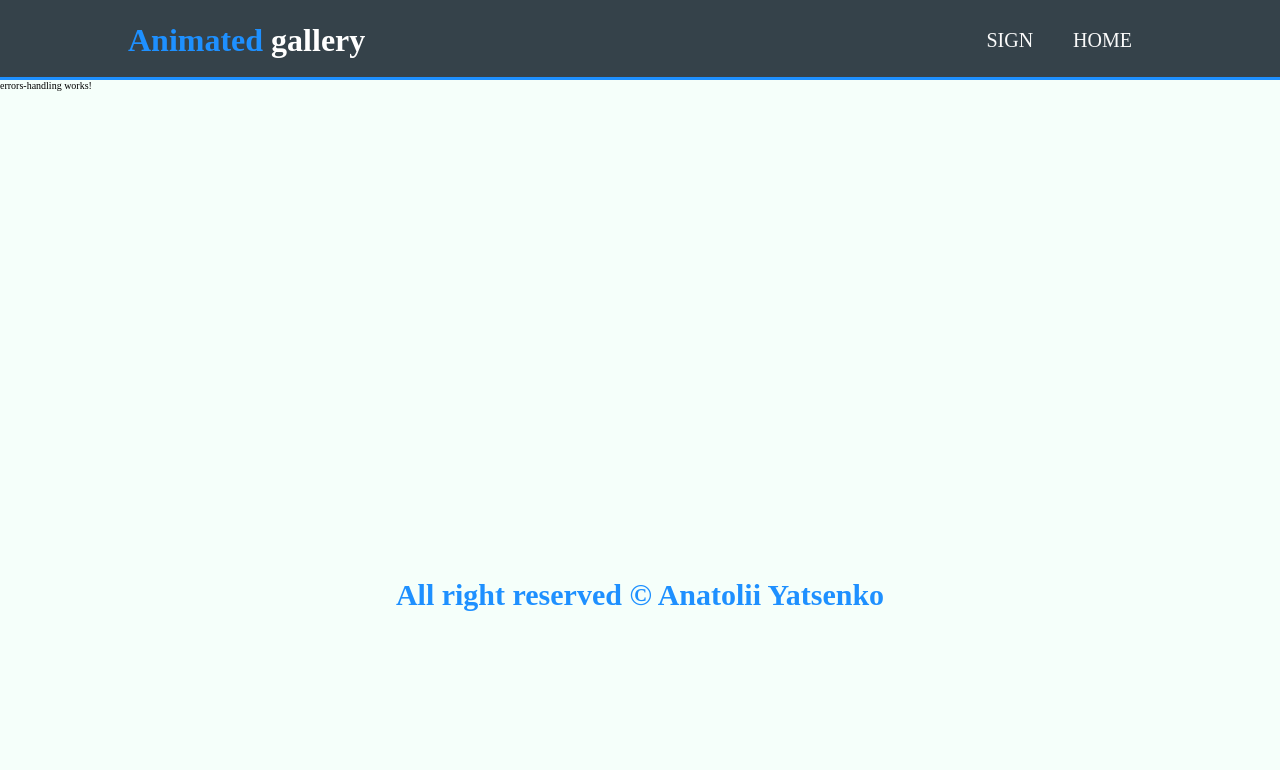
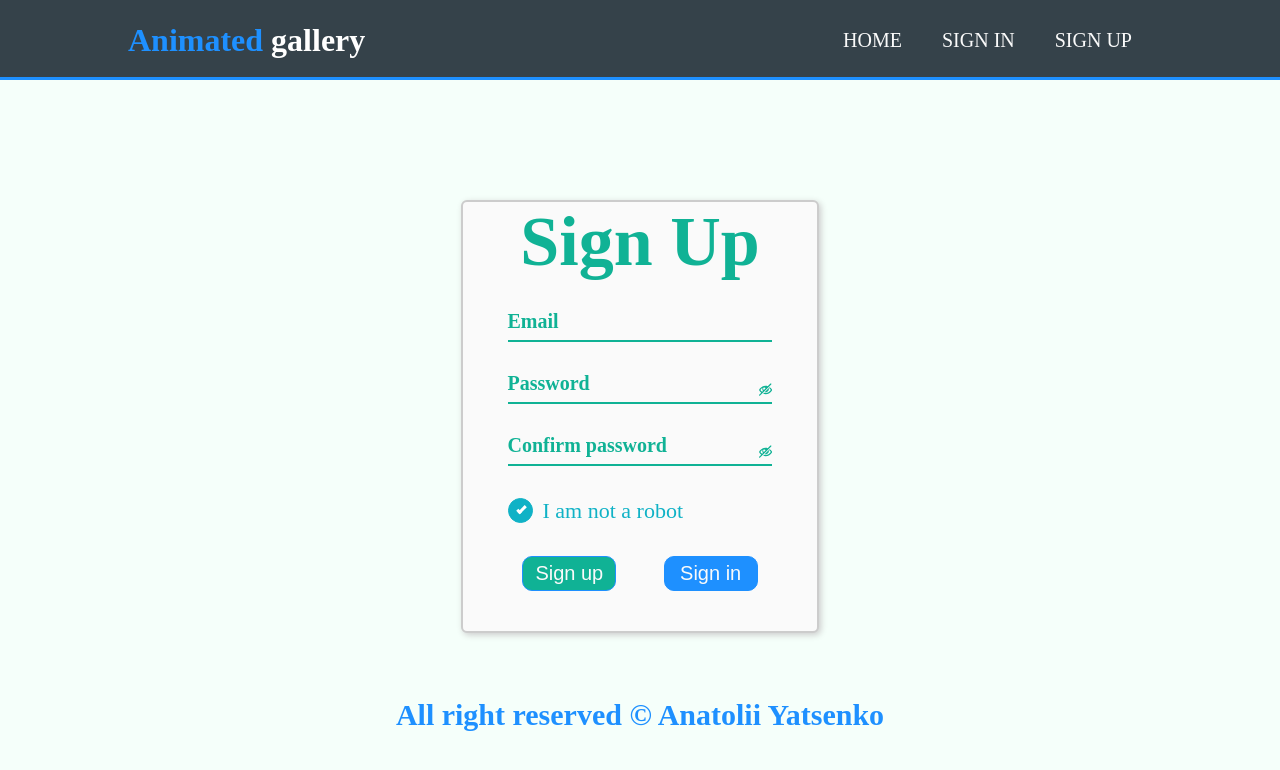
Before and after one commit to aston00/gallery-angular6, an Angular app: page /sign/signup in a window 1280 px wide. Shown: the top 770 px of the page. Built offline with nearby package versions, Linux system fonts and the light colour scheme.

Commit message:
added signin signup differentiation and signmodule

```diff
--- a/src/app/app.module.ts
+++ b/src/app/app.module.ts
@@ -34,8 +34,9 @@ import { SignModuleModule } from './sign/sign-module/sign-module.module';
   imports: [
     SignModuleModule,
     BrowserModule,
-    RouterModuleModule,
-    HttpClientModule
+
+    HttpClientModule,
+    RouterModuleModule
   ],
   providers: [ImagesService],
   bootstrap: [AppComponent]
--- a/src/app/navbar/navbar.component.html
+++ b/src/app/navbar/navbar.component.html
@@ -8,10 +8,13 @@
       <nav class="navigation_container">
         <ul class="list">
           <li>
-            <a routerLink="/sign">SIGN</a>
+            <a routerLink="/preview">HOME</a>
           </li>
           <li>
-            <a routerLink="/preview">HOME</a>
+            <a routerLink="/sign/signin">SIGN IN</a>
+          </li>
+          <li>
+            <a routerLink="/sign/signup">SIGN UP</a>
           </li>
         </ul>
       </nav>
--- a/src/app/router-module/router-module.module.ts
+++ b/src/app/router-module/router-module.module.ts
@@ -5,6 +5,7 @@ import { NgModule } from '@angular/core';
 import { CommonModule } from '@angular/common';
 import { RouterModule, Routes } from '@angular/router';
 import { PreviewComponent } from '../preview/preview.component';
+import { SignRouterModule } from '../sign/sign-router/sign-router.module';
 
 const routes: Routes = [
     { path: 'carousel/:section', component: CarouselComponent },
@@ -17,7 +18,8 @@ const routes: Routes = [
 @NgModule({
     imports: [
         CommonModule,
-        RouterModule.forRoot(routes)
+        RouterModule.forRoot(routes),
+        SignRouterModule
     ],
     declarations: [],
     exports: [RouterModule]
--- a/src/app/sign/sign-in/sign-in.component.css
+++ b/src/app/sign/sign-in/sign-in.component.css
@@ -10,6 +10,7 @@
   border: 2px solid #cccccc;
   box-shadow: 2px 2px 6px #ccc;
   width: 28%;
+  border-radius: 6px;
   /* padding-bottom: 3rem; */
 }
 
@@ -39,7 +40,7 @@
 .signin-password-confirm-holder {
   display: block;
   position: relative;
-  width: 80%;
+  width: 90%;
   margin-bottom: 3rem;
 }
 
@@ -116,7 +117,7 @@
   right: 0;
   top: 0;
   height: 100%;
-    width:5%;
+  width: 5%;
   fill: #10b295;
 }
 
@@ -134,21 +135,22 @@
 
 .signin-password-confirm-label {}
 
-
 .signin-actions {
   display: flex;
   justify-content: space-between;
   align-items: center;
-    width:80%;
+  width: 80%;
 }
+
 .signin-submit-holder {
   flex-basis: 40%;
 }
+
 .signin-submit-button,
 .go-signup-button {
   display: block;
   font-size: 2rem;
-  margin-top:2rem;
+  margin-top: 2rem;
   padding: .5rem;
   color: #fafafa;
   background-color: #10b295;
@@ -166,6 +168,7 @@
   letter-spacing: .1rem;
   background-color: #10B2C6;
 }
+
 .signin-submit-button {
   background-color: #10b295;
 }
--- a/src/app/sign/sign-in/sign-in.component.html
+++ b/src/app/sign/sign-in/sign-in.component.html
@@ -16,19 +16,12 @@
             <use style="pointer-events: none" [attr.xlink:href]="password.type == 'text' ? 'assets/img/symbol-defs.svg#icon-eye' : 'assets/img/symbol-defs.svg#icon-eye-blocked'"></use>
           </svg>
         </div>
-        <div class="signin-password-confirm-holder">
-          <input id="signin-password-confirm" maxlength="30" #confirm placeholder="Confirm" type="password" class="signin-password-confirm-input">
-          <label class="signin-password-confirm-label" for="signin-password-confirm">Confirm password</label>
-          <svg class="password-show-btn" (click)="confirm.type = confirm.type == 'text' ? 'password' : 'text'">
-            <use style="pointer-events: none" [attr.xlink:href]="confirm.type == 'text' ? 'assets/img/symbol-defs.svg#icon-eye' : 'assets/img/symbol-defs.svg#icon-eye-blocked'"></use>
-          </svg>
-        </div>
         <div class="signin-actions">
           <div class="signin-submit-holder">
             <input class="signin-submit-button" type="submit" value="Sign in">
           </div>
           <div class="go-signup-button-holder">
-            <input class="go-signup-button" type="submit" value="Sign up">
+            <input class="go-signup-button" routerLink="/sign/signup" type="submit" value="Sign up">
           </div>
         </div>
 
--- a/src/app/sign/sign-in/sign-in.component.ts
+++ b/src/app/sign/sign-in/sign-in.component.ts
@@ -9,7 +9,7 @@ export class SignInComponent implements OnInit {
 
   constructor() { }
 
-  onSubmit(event){
+  onSubmit(event) {
     event.preventDefault();
   }
 
--- a/src/app/sign/sign-module/sign-module.module.ts
+++ b/src/app/sign/sign-module/sign-module.module.ts
@@ -1,12 +1,14 @@
+
 import { SignUpComponent } from './../sign-up/sign-up.component';
 import { SignComponent } from './../sign.component';
 import { NgModule } from '@angular/core';
 import { CommonModule } from '@angular/common';
 import { SignInComponent } from '../sign-in/sign-in.component';
-
+import { SignRouterModule } from './../sign-router/sign-router.module';
 @NgModule({
   imports: [
-    CommonModule
+    CommonModule,
+    SignRouterModule
   ],
   declarations: [
     SignUpComponent,
--- a/src/app/sign/sign-up/sign-up.component.css
+++ b/src/app/sign/sign-up/sign-up.component.css
@@ -0,0 +1,248 @@
+.signup-section {
+  display: flex;
+  justify-content: center;
+  position: relative;
+  margin-top: 12rem;
+}
+
+.signup-container {
+  background-color: #fafafa;
+  border: 2px solid #cccccc;
+  box-shadow: 2px 2px 6px #ccc;
+  width: 28%;
+  border-radius: 6px;
+  /* padding-bottom: 3rem; */
+}
+
+.signup-header-container {
+  display: flex;
+  justify-content: center;
+  align-items: center;
+}
+
+.signup-header {
+  font-size: 7rem;
+  color: #10b295;
+}
+
+.signup-form-container {
+  margin: 3rem 3rem 4rem 3rem;
+}
+
+.signup-form {
+  display: flex;
+  flex-direction: column;
+  align-items: center;
+}
+
+.signup-email-holder,
+.signup-password-holder,
+.signup-password-confirm-holder {
+  display: block;
+  position: relative;
+  width: 90%;
+  margin-bottom: 3rem;
+}
+
+.signup-email-holder label,
+.signup-password-holder label,
+.signup-password-confirm-holder label {
+  position: absolute;
+  left: 0;
+  color: #333333;
+  display: block;
+  font-weight: 600;
+  margin-bottom: .5rem;
+  top: -1.5rem;
+  cursor: text;
+  font-size: 120%;
+  opacity: 1;
+  transition: all 0.2s;
+}
+
+.signup-email-input,
+.signup-password-input,
+.signup-password-confirm-input {
+  font-family: 'Athiti', sans-serif;
+  font-size: inherit;
+  margin-bottom: .2rem;
+  font-size: 2rem;
+  height: 3rem;
+  font-weight: 600;
+  width: 100%;
+  color: #10b295;
+  border: none;
+  border-bottom: 2px solid;
+  background-color: inherit;
+  transition: letter-spacing .2s;
+}
+
+.signup-email-holder input::placeholder,
+.signup-password-holder input::placeholder,
+.signup-password-confirm-holder input::placeholder {
+  opacity: 1;
+  color: #10b295;
+}
+
+.signup-email-holder input:placeholder-shown:not(:focus)::placeholder,
+.signup-password-holder input:placeholder-shown:not(:focus)::placeholder,
+.signup-password-confirm-holder input:placeholder-shown:not(:focus)::placeholder {
+  opacity: 0;
+}
+
+.signup-email-holder input:placeholder-shown:not(:focus)+*,
+.signup-password-holder input:placeholder-shown:not(:focus)+*,
+.signup-password-confirm-holder input:placeholder-shown:not(:focus)+* {
+  font-size: 2rem;
+  opacity: 1;
+  color: #10b295;
+  top: -.2rem;
+}
+
+/* .player-name-input.ng-valid.ng-not-empty.ng-dirty.ng-valid-parse.ng-touched */
+
+.signup-email-holder input:focus,
+.signup-password-holder input:focus,
+.signup-password-confirm-holder input:focus {
+  color: #10b295;
+  outline: none;
+  /* border-color: #333333; */
+  /* height: 100%; */
+  /* width: 5%; */
+}
+
+.password-show-btn {
+  cursor: pointer;
+  position: absolute;
+  right: 0;
+  top: 0;
+  height: 100%;
+  width: 5%;
+  fill: #10b295;
+}
+
+.signup-email-label {}
+
+.signup-password-holder {}
+
+.signup-password-input {}
+
+.signup-password-label {}
+
+.signup-password-confirm-holder {}
+
+.signup-password-confirm-input {}
+
+.signup-password-confirm-label {}
+
+.signup-confirm-action {
+  /* display: block;
+    position: relative;
+    width: 90%;
+    margin-bottom: 1rem; */
+  color: #10B2C6;
+  display: block;
+  position: relative;
+  padding-left: 3.5rem;
+  margin-bottom: 1.2rem;
+  cursor: pointer;
+  width: 90%;
+  font-size: 2.2rem;
+  -webkit-user-select: none;
+  -moz-user-select: none;
+  -ms-user-select: none;
+  user-select: none;
+}
+
+.signup-confirm-action input {
+  position: absolute;
+  opacity: 0;
+  cursor: pointer;
+}
+
+.signup-notbot-confirm-checkmark {
+  position: absolute;
+  top: 0;
+  left: 0;
+  height: 2.5rem;
+  width: 2.5rem;
+  background-color: #fafafa;
+  border: .1rem solid #10B2C6;
+  border-radius: 2rem;
+}
+
+.signup-confirm-action:hover input~.signup-notbot-confirm-checkmark {
+  background-color: rgba(0, 0, 0, 0.09);
+}
+
+.signup-confirm-action input:checked~.signup-notbot-confirm-checkmark {
+  background-color: #10B2C6;
+}
+
+.signup-notbot-confirm-checkmark:after {
+  content: "";
+  position: absolute;
+  display: none;
+}
+
+.signup-confirm-action input:checked~.signup-notbot-confirm-checkmark:after {
+  display: block;
+}
+
+.signup-confirm-action .signup-notbot-confirm-checkmark:after {
+  left: 1rem;
+  top: .5rem;
+  width: .5rem;
+  height: 1rem;
+  border: solid white;
+  border-width: 0 .3rem .3rem 0;
+  -webkit-transform: rotate(45deg);
+  -ms-transform: rotate(45deg);
+  transform: rotate(45deg);
+}
+
+.signup-actions {
+  display: flex;
+  justify-content: space-between;
+  align-items: center;
+  width: 80%;
+}
+
+.signup-submit-holder {
+  flex-basis: 40%;
+}
+
+.signup-submit-button,
+.go-signin-button {
+  display: block;
+  font-size: 2rem;
+  margin-top: 2rem;
+  padding: .5rem;
+  color: #fafafa;
+  background-color: #10b295;
+  border: .1rem solid #1E90FF;
+  border-radius: 1rem;
+  outline: none;
+  transition: all .1s;
+  width: 100%;
+  cursor: pointer;
+}
+
+.signup-submit-button:active,
+.go-signin-button:active {
+  transform: scale(1.04) translateX(.8rem);
+  letter-spacing: .1rem;
+  background-color: #10B2C6;
+}
+
+.signup-submit-button {
+  background-color: #10b295;
+}
+
+.go-signin-button-holder {
+  flex-basis: 40%;
+}
+
+.go-signin-button {
+  background-color: #1E90FF;
+}
--- a/src/app/sign/sign-up/sign-up.component.html
+++ b/src/app/sign/sign-up/sign-up.component.html
@@ -1,3 +1,41 @@
-<p>
-  sign-up works!
-</p>
+<section class="signup-section">
+  <div class="signup-container">
+    <div class="signup-header-container">
+      <h2 class="signup-header">Sign Up</h2>
+    </div>
+    <div class="signup-form-container">
+      <form (ngSubmit)="onSubmit($event)" class="signup-form">
+        <div class="signup-email-holder">
+          <input id="signup-email" type="text" placeholder="Email" class="signup-email-input">
+          <label class="signup-email-label" for="signup-email">Email</label>
+        </div>
+        <div class="signup-password-holder">
+          <input id="signup-password" maxlength="30" #password placeholder="password" type="password" class="signup-password-input">
+          <label class="signup-password-label" for="signup-password">Password</label>
+          <svg class="password-show-btn" (click)="password.type = password.type == 'text' ? 'password' : 'text'">
+            <use style="pointer-events: none" [attr.xlink:href]="password.type == 'text' ? 'assets/img/symbol-defs.svg#icon-eye' : 'assets/img/symbol-defs.svg#icon-eye-blocked'"></use>
+          </svg>
+        </div>
+        <div class="signup-password-confirm-holder">
+          <input id="signup-password-confirm" maxlength="30" #confirm placeholder="Confirm" type="password" class="signup-password-confirm-input">
+          <label class="signup-password-confirm-label" for="signup-password-confirm">Confirm password</label>
+          <svg class="password-show-btn" (click)="confirm.type = confirm.type == 'text' ? 'password' : 'text'">
+            <use style="pointer-events: none" [attr.xlink:href]="confirm.type == 'text' ? 'assets/img/symbol-defs.svg#icon-eye' : 'assets/img/symbol-defs.svg#icon-eye-blocked'"></use>
+          </svg>
+        </div>
+        <label class="signup-confirm-action"> I am not a robot
+          <input type="checkbox" checked="checked" class="signup-notbot-confirm">
+          <span class="signup-notbot-confirm-checkmark"></span>
+        </label>
+        <div class="signup-actions">
+          <div class="signup-submit-holder">
+            <input class="signup-submit-button" type="submit" value="Sign up">
+          </div>
+          <div class="go-signin-button-holder">
+            <input class="go-signin-button" routerLink="/sign/signin" type="submit" value="Sign in">
+          </div>
+        </div>
+      </form>
+    </div>
+  </div>
+</section>
--- a/src/app/sign/sign.component.html
+++ b/src/app/sign/sign.component.html
@@ -1,3 +1,3 @@
 <main class="sign-section">
-    <app-sign-in></app-sign-in>
+  <router-outlet></router-outlet>
 </main>
--- a/src/styles.css
+++ b/src/styles.css
@@ -10,6 +10,10 @@
     -ms-user-select: none;
     user-select: none;
     outline: none;
+}
+input:-webkit-autofill {
+    -webkit-box-shadow: inset 0 0 0 50px #fafafa;
+    -webkit-text-fill-color: #10b295 !important;
 }
 
 html {
```
Also changed, not shown: src/app/sign/sign-router/sign-router.module.ts (added, +19 -0 lines), 1 other file (tests, documents, lock files or other folders). Lines whose indentation alone changed are shown as unchanged.
